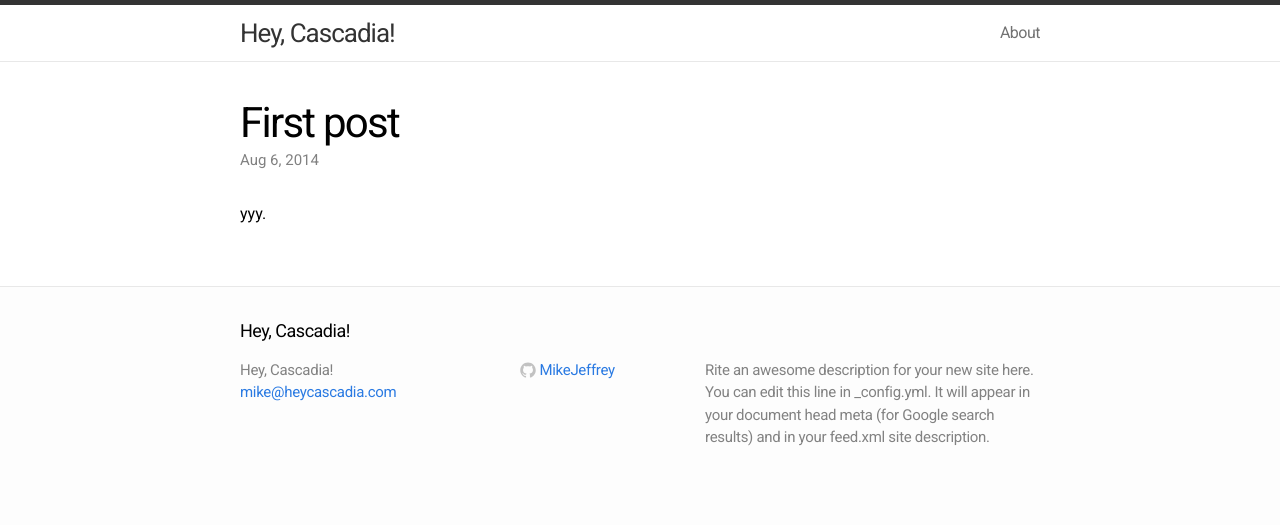
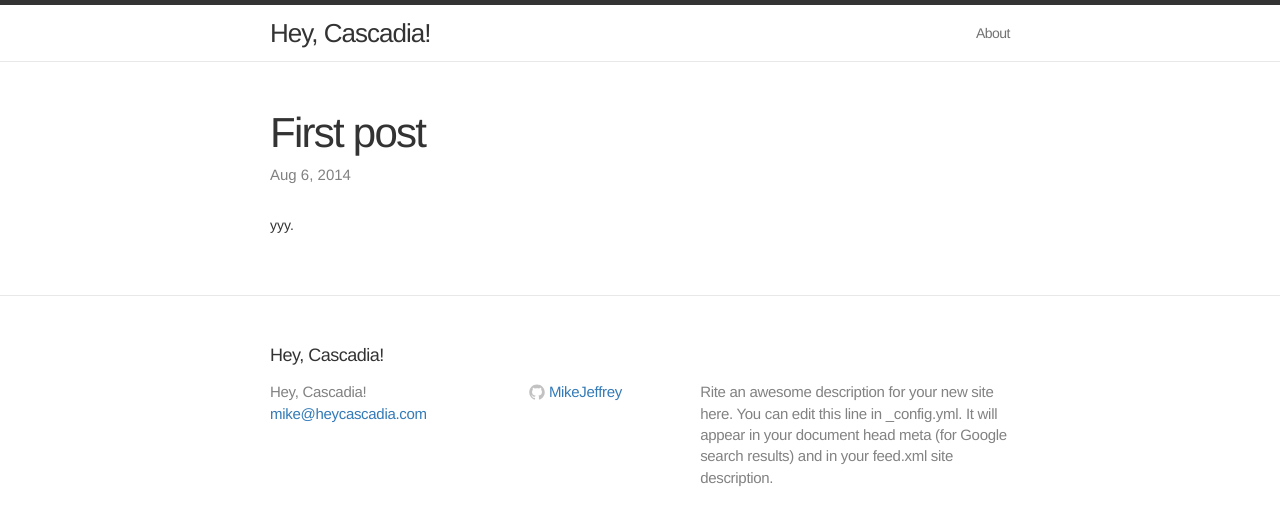
Before and after one commit to MikeJeffrey/heycascadia, a Jekyll site: the page built from _posts/2014-08-06-first-post.md, in a window 1280 px wide. Shown: the top 525 px of the page. Built offline with Jekyll 4.4.1, drawn with Linux system fonts in a browser that asks for light colours; nearby versions of some CDN libraries.

Commit message:
Adding bootstrap

```diff
--- a/_layouts/post.html
+++ b/_layouts/post.html
@@ -6,6 +6,16 @@
   <header class="post-header">
     <h1>{{ page.title }}</h1>
     <p class="meta">{{ page.date | date: "%b %-d, %Y" }}{% if page.author %} • {{ page.author }}{% endif %}{% if page.meta %} • {{ page.meta }}{% endif %}</p>
+
+    <!-- Latest compiled and minified CSS -->
+    <link rel="stylesheet" href="//maxcdn.bootstrapcdn.com/bootstrap/3.2.0/css/bootstrap.min.css">
+
+    <!-- Optional theme -->
+    <link rel="stylesheet" href="//maxcdn.bootstrapcdn.com/bootstrap/3.2.0/css/bootstrap-theme.min.css">
+
+    <!-- Latest compiled and minified JavaScript -->
+    <script src="//maxcdn.bootstrapcdn.com/bootstrap/3.2.0/js/bootstrap.min.js"></script>
+
   </header>
 
   <article class="post-content">
```
